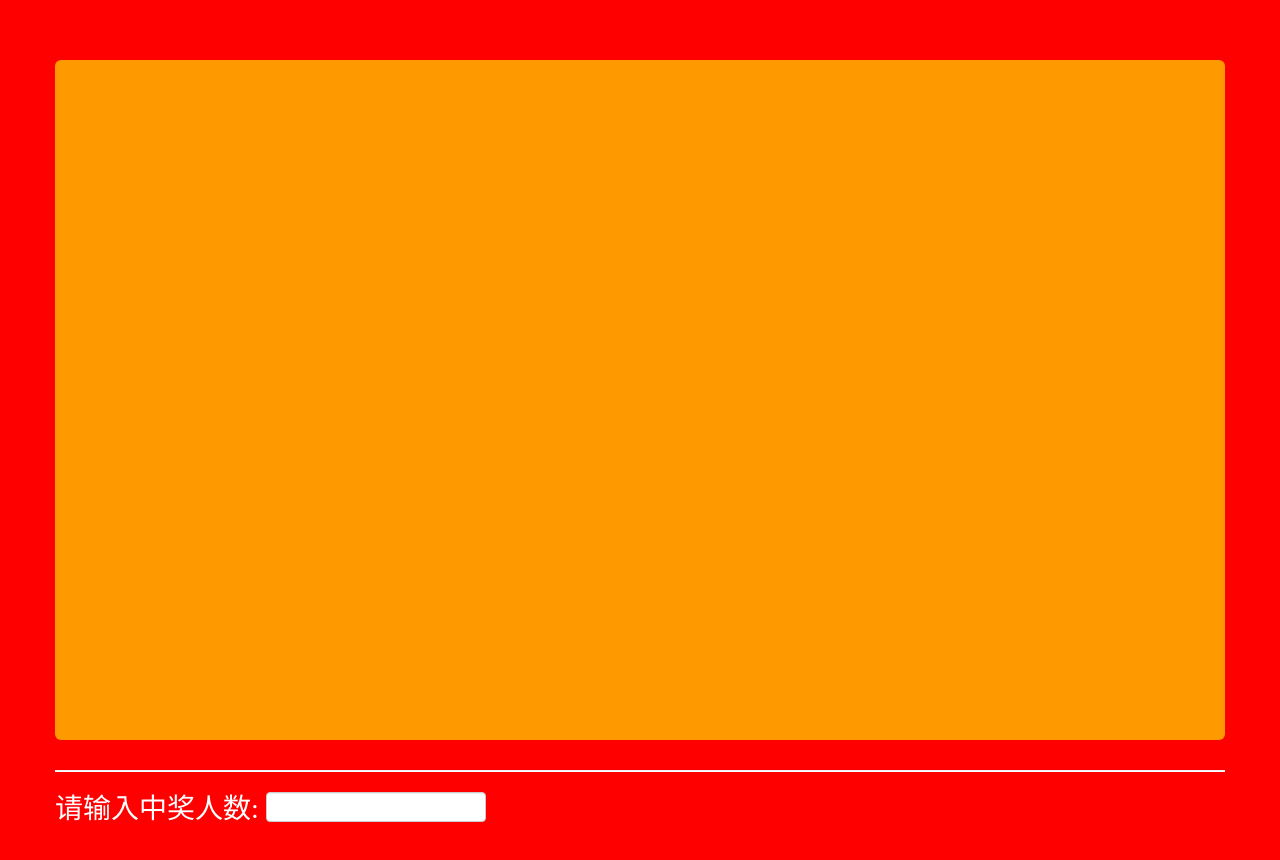
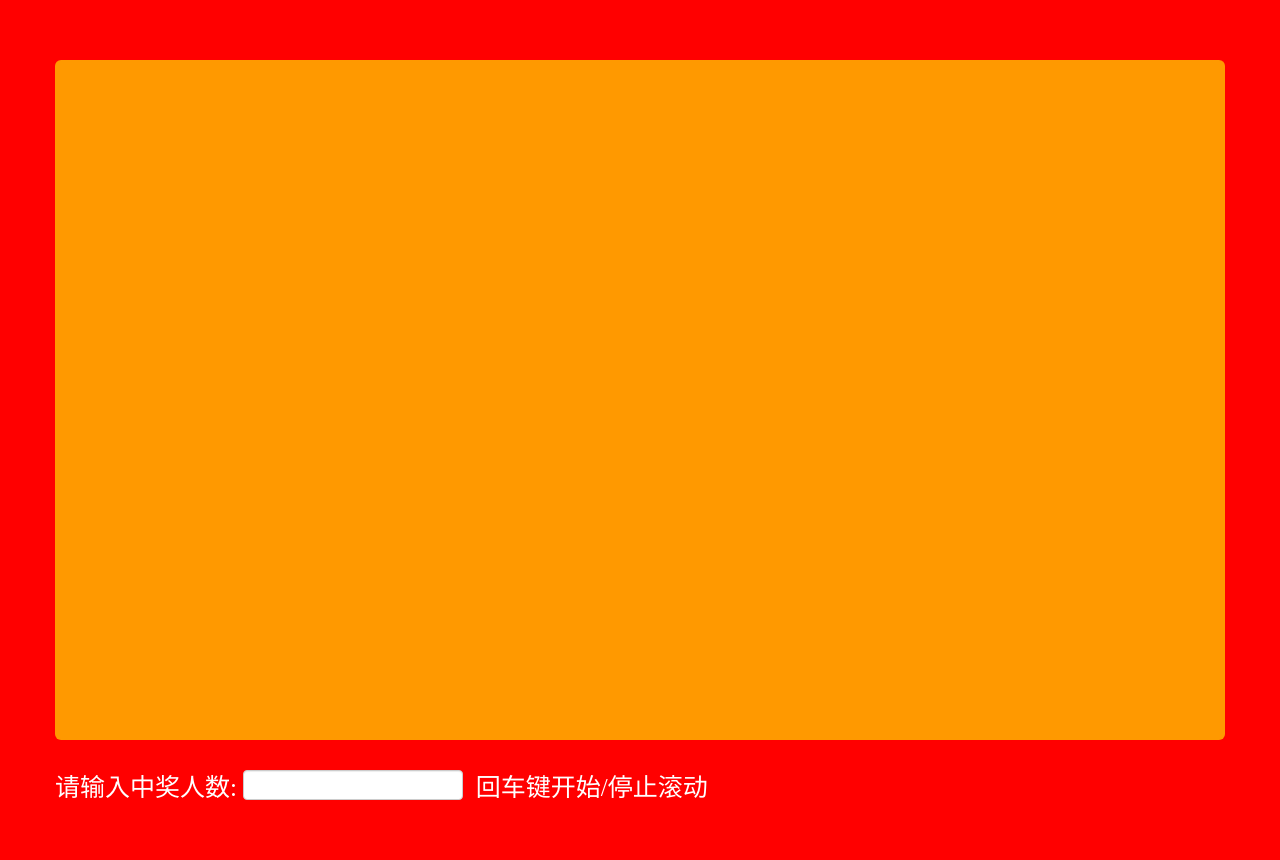
Before and after one commit to nerr/html5_lucky_draw, a plain HTML site: page index.html in a window 1280 px wide. Drawn offline with nearby package versions, Linux system fonts and the light colour scheme.

Commit message:
some small adjust

```diff
--- a/css/main.css
+++ b/css/main.css
@@ -52,6 +52,6 @@ footer a{
 }
 
 #inputnum {
-	font-size: 28px;
+	font-size: 25px;
 	color: #ffffff;
 }
--- a/index.html
+++ b/index.html
@@ -47,10 +47,9 @@
                 </ul>
             </div>
 
-            <hr>
-                <p id="inputnum">请输入中奖人数:&nbsp;<input type="text" id="howmany" /><p>
-            <!---
-            <hr>
+            <p id="inputnum">请输入中奖人数:&nbsp;<input type="text" id="howmany" />&nbsp;&nbsp;回车键开始/停止滚动<p>
+
+            <!-- <hr>
 
             <footer>
                 <p>Copyright &copy; 2013 <a href="http://nerrsoft.com" target="_blank">Nerrsoft.com</a> All rights reserved.</p>
```
